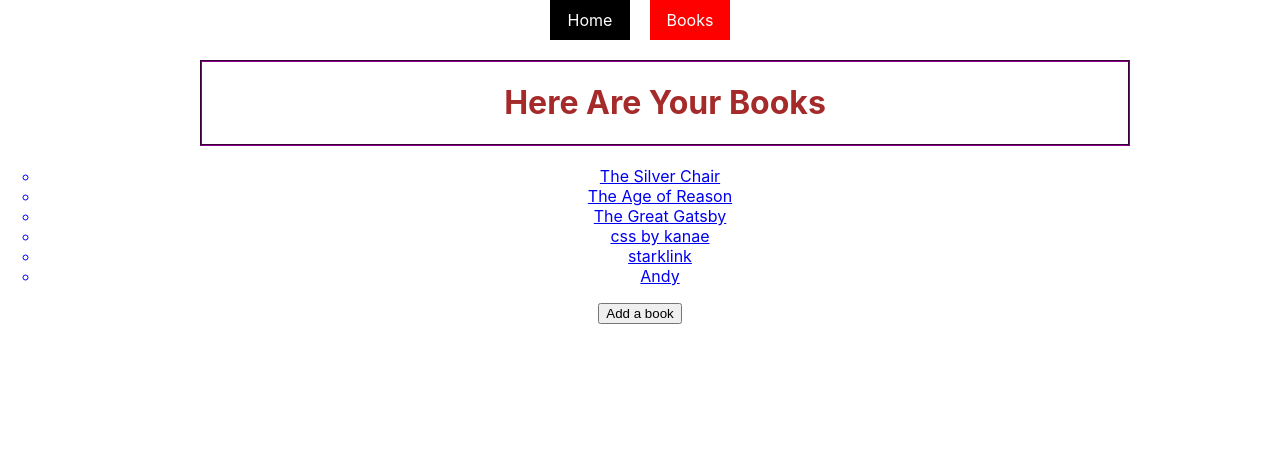
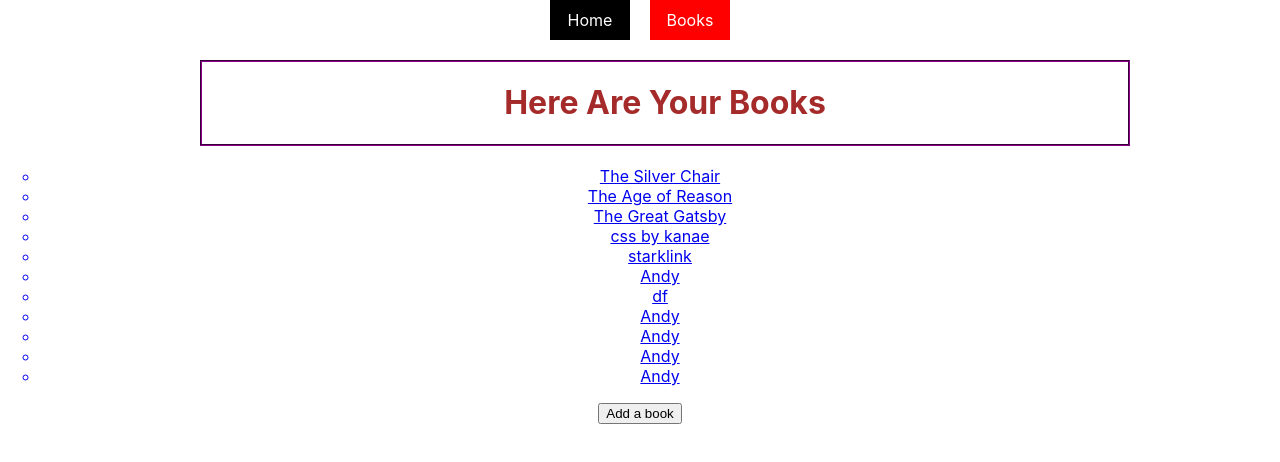
Before and after one commit to valera2022/PROJECT2, a React (Create React App) app: page /books in a window 1280 px wide. Shown: the top 462 px of the page. Built offline with nearby package versions, Linux system fonts and the light colour scheme; data requests are answered from the project's data file.

Commit message:
changed bookshow

```diff
--- a/db.json
+++ b/db.json
@@ -41,6 +41,41 @@
       "date": "1945",
       "img": "https://external-content.duckduckgo.com/iu/?u=https%3A%2F%2Ftse1.mm.bing.net%2Fth%3Fid%3DOIP.NbfPECA64xbFnmW58MbWDQHaEo%26pid%3DApi&f=1&ipt=40a141287eb23f4953a180020a27d41ff0f03742efc6ee022927e974f517f46d&ipo=images",
       "id": 6
+    },
+    {
+      "name": "df",
+      "author": "Kanae",
+      "date": "1945",
+      "img": "https://external-content.duckduckgo.com/iu/?u=https%3A%2F%2Ftse1.mm.bing.net%2Fth%3Fid%3DOIP.NbfPECA64xbFnmW58MbWDQHaEo%26pid%3DApi&f=1&ipt=40a141287eb23f4953a180020a27d41ff0f03742efc6ee022927e974f517f46d&ipo=images",
+      "id": 7
+    },
+    {
+      "name": "Andy",
+      "author": "F. Scott Fitzgerald",
+      "date": "1945",
+      "img": "https://external-content.duckduckgo.com/iu/?u=https%3A%2F%2F99designs-blog.imgix.net%2Fblog%2Fwp-content%2Fuploads%2F2017%2F02%2Fattachment_80004080-e1488217702832.jpg%3Fauto%3Dformat%26q%3D60%26fit%3Dmax%26w%3D930&f=1&nofb=1&ipt=184852177b46faf66437eb4c345696a74d1746512155c6a250591c7e6565a1bb&ipo=images",
+      "id": 8
+    },
+    {
+      "name": "Andy",
+      "author": "F. Scott Fitzgerald",
+      "date": "1945",
+      "img": "https://external-content.duckduckgo.com/iu/?u=https%3A%2F%2F99designs-blog.imgix.net%2Fblog%2Fwp-content%2Fuploads%2F2017%2F02%2Fattachment_80004080-e1488217702832.jpg%3Fauto%3Dformat%26q%3D60%26fit%3Dmax%26w%3D930&f=1&nofb=1&ipt=184852177b46faf66437eb4c345696a74d1746512155c6a250591c7e6565a1bb&ipo=images",
+      "id": 9
+    },
+    {
+      "name": "Andy",
+      "author": "Kanae",
+      "date": "1945",
+      "img": "https://external-content.duckduckgo.com/iu/?u=https%3A%2F%2F99designs-blog.imgix.net%2Fblog%2Fwp-content%2Fuploads%2F2017%2F02%2Fattachment_80004080-e1488217702832.jpg%3Fauto%3Dformat%26q%3D60%26fit%3Dmax%26w%3D930&f=1&nofb=1&ipt=184852177b46faf66437eb4c345696a74d1746512155c6a250591c7e6565a1bb&ipo=images",
+      "id": 10
+    },
+    {
+      "name": "Andy",
+      "author": "Kanae",
+      "date": "1945",
+      "img": "https://external-content.duckduckgo.com/iu/?u=https%3A%2F%2F99designs-blog.imgix.net%2Fblog%2Fwp-content%2Fuploads%2F2017%2F02%2Fattachment_80004080-e1488217702832.jpg%3Fauto%3Dformat%26q%3D60%26fit%3Dmax%26w%3D930&f=1&nofb=1&ipt=184852177b46faf66437eb4c345696a74d1746512155c6a250591c7e6565a1bb&ipo=images",
+      "id": 11
     }
   ]
 }
--- a/src/App.js
+++ b/src/App.js
@@ -15,9 +15,10 @@ import { toast } from "react-toastify";
 
 
 
-function App() {
+function App(props) {
   const [books,setBooks] =  useState([])
   const history = useHistory()
+
 
   useEffect(()=>{
     fetch("http://localhost:8000/books")
@@ -49,9 +50,9 @@ function handleForm(formData){
   .then(r=> r.json())
   .then(dat=> {
     setBooks([...books,dat])
-    toast.success("You just added a book!")
-    history.push('/books')                                  })
-  .catch(r=> toast.error("Oops, Failed to add Book " + r.message))
+    toast.success("You just added a book!");
+    history.push('/books');                                  })
+  .catch(r=> toast.error("Oops, something went wrong " + r.message))
 }
 
 
@@ -66,7 +67,7 @@ function handleForm(formData){
       <Route exact path="/form"> <AddBook books={books} onForm={handleForm}/> </Route>
       <Route exact path="/books" ><BooksList books={books} />
       </Route>
-      <Route  path="/books/:ID" component={BookShow}/>
+      <Route  path="/books/:ID" > <BookShow books={books}/> </Route>
 
       </Switch>
 
--- a/src/BookShow.js
+++ b/src/BookShow.js
@@ -2,26 +2,31 @@ import React ,{useState,useEffect}from "react";
 import { useParams } from "react-router-dom";
 
 
-function BookShow(props){
-    debugger;
-    const [book,setBooks]= useState({})
-    const {id,name,author,date,img} = book
-    // const {params} = useParams()
-      useEffect(()=>{
-        fetch(`http://localhost:8000/books/${props.match.params.ID}`)
-        .then(r=> r.json())
-      .then(data=>setBooks(data))
-      },[])
+function BookShow({books}){
+    // debugger;
+    const params =useParams()
+    console.log(params)
+    let book = books.find(boo => books.id === params.id)
+    // const [book,setBooks]= useState({})
+    // const {id,name,author,date,img} = book
+    // // const {params} = useParams()
+      // useEffect(()=>{
+      //   fetch(`http://localhost:8000/books/${props.match.params.ID}`)
+      //   .then(r=> r.json())
+      // .then(data=>setBooks(data))
+      // },[])
+        //  books.find(books.id !== id ){
 
+        //  }
     //   let showBook = book.map((bo)=>{
     //     return ( <img src={bo.img}/>)
     //   })
     return(
         <div>
-          <img  width="799.99" height="1134"src={img}/>
-          <h1>{name}</h1>
-          <h2>{"by " +  author}</h2>
-          <p>{"Published on " + date}</p>
+          <img  width="799.99" height="1134"src={ book.img}/>
+          <h1>{book.name}</h1>
+          <h2>{"by " + book.author}</h2>
+          <p>{"Published on " +  book.date}</p>
 
         </div>
     )
--- a/src/Home.js
+++ b/src/Home.js
@@ -4,7 +4,7 @@ function Home(){
  return(<div >
           <div className="booksHeader"><h1 className="headersText">Welcome Home</h1></div>
 
-          <p1>The focus of this App is for you to have the ability to save and add your favorite books info.   To start click on the Books link on top. This will direct you through to a list of books and a button which allows you to add books. </p1>
+          <p>The focus of this App is for you to have the ability to save and add your favorite books info.   To start click on the Books link on top. This will direct you through to a list of books and a button which allows you to add books. </p>
 
 
         </div>
```
